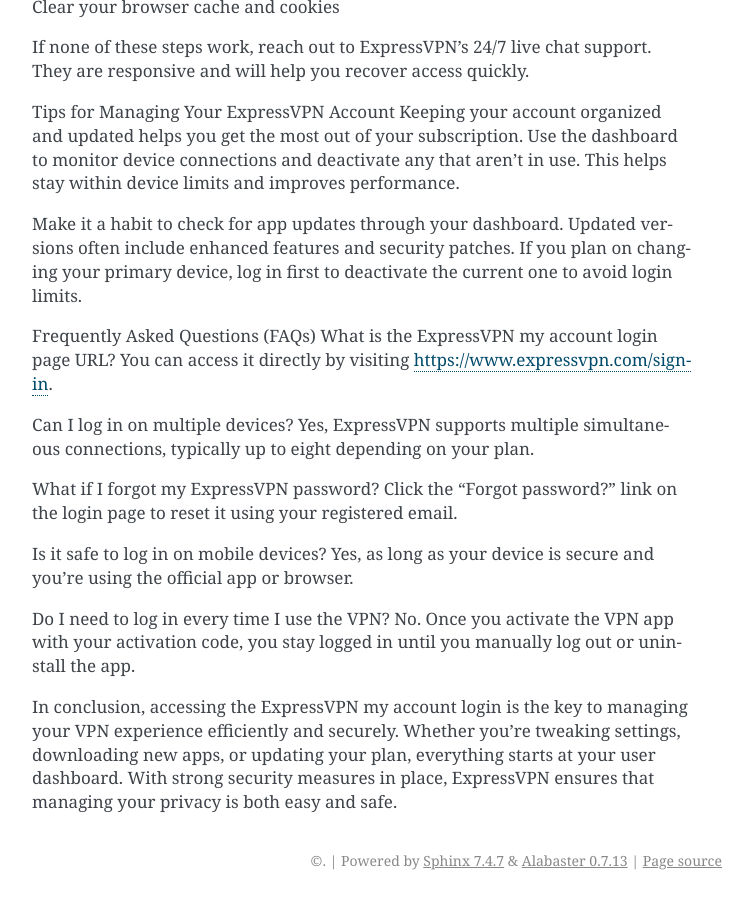
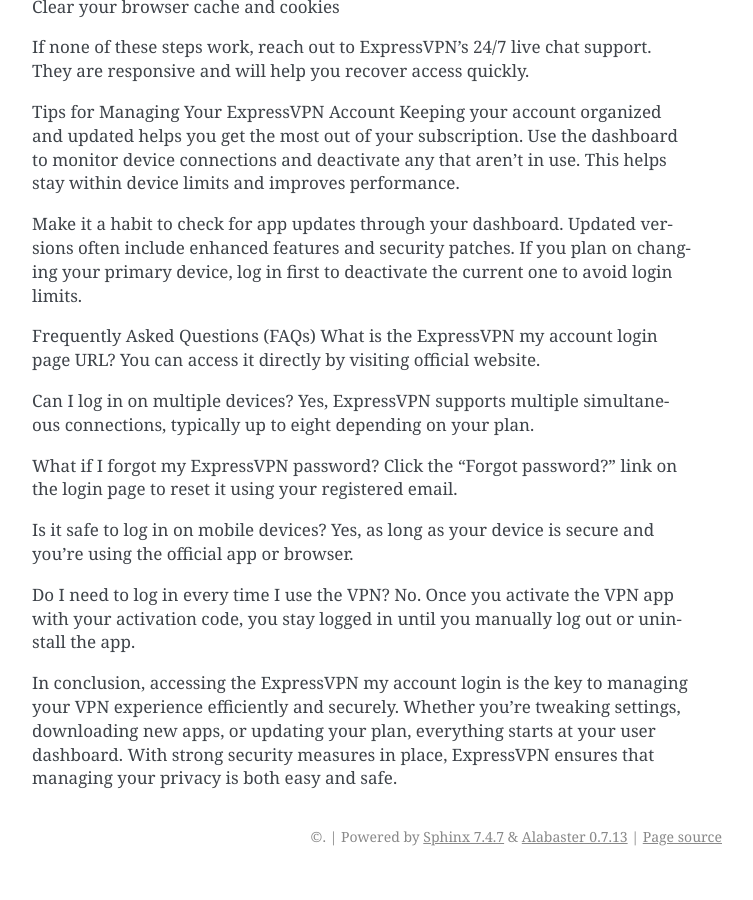
Before and after one commit to santiagoanthony1/expressvpn-my-account-login, a Sphinx documentation site: the page built from docs/index.rst, in a window 1280 px wide and 900 px high, scrolled down 2257 px. Shown: the whole window, without its empty margins (388-1141 px from the left). Built offline with Sphinx 7.4.7, drawn with Linux system fonts in a browser that asks for light colours; after the commit the page ends 3133 px from its top, so only the background shows below that.

Commit message:
Update index.rst

```diff
--- a/docs/index.rst
+++ b/docs/index.rst
@@ -74,7 +74,7 @@ Make it a habit to check for app updates through your dashboard. Updated version
 
 Frequently Asked Questions (FAQs)
 What is the ExpressVPN my account login page URL?
-You can access it directly by visiting https://www.expressvpn.com/sign-in.
+You can access it directly by visiting official website.
 
 Can I log in on multiple devices?
 Yes, ExpressVPN supports multiple simultaneous connections, typically up to eight depending on your plan.
```
